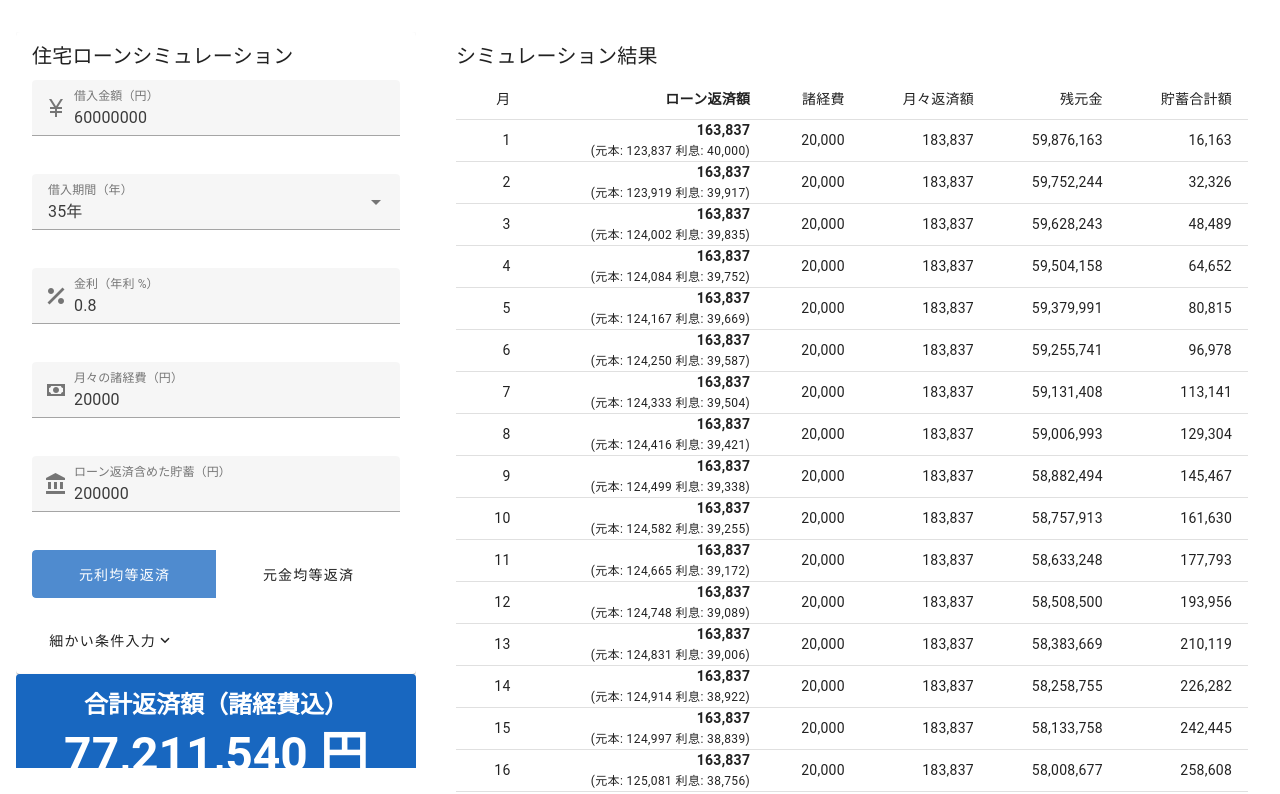
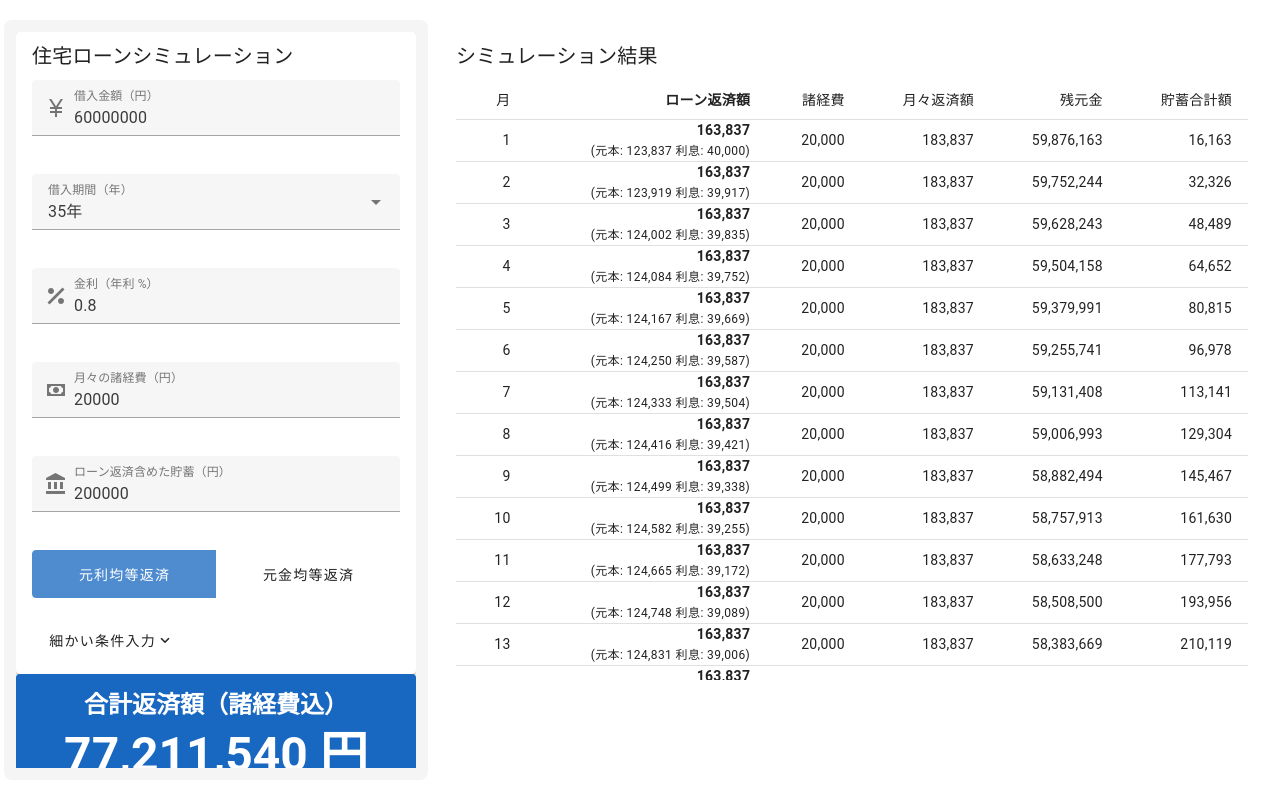
Before and after one commit to ateliee/loan-simulation, a Nuxt app: page / in a window 1280 px wide. Shown: the top 794 px of the page. Built offline with nearby package versions, Linux system fonts and the light colour scheme.

Commit message:
fix: layout

```diff
--- a/components/LoanResult.vue
+++ b/components/LoanResult.vue
@@ -2,7 +2,8 @@
   <v-card flat>
     <v-card-title class="text-h6">シミュレーション結果</v-card-title>
     <v-card-text>
-      <v-table density="compact">
+      <div class="table-container">
+        <v-table density="compact" fixed-header height="calc(100vh - 200px)">
           <thead>
             <tr>
               <th class="text-end">月</th>
@@ -31,6 +32,7 @@
             </tr>
           </tbody>
         </v-table>
+      </div>
     </v-card-text>
   </v-card>
 </template>
@@ -44,6 +46,17 @@ const props = defineProps({
 </script>
 
 <style lang="scss" scoped>
+.table-container {
+  position: relative;
+  overflow: hidden;
+}
+
+:deep(.v-table) {
+  .v-table__wrapper {
+    overflow-y: auto;
+  }
+}
+
 .highlight-row td {
   background-color: rgba(var(--v-theme-primary), 0.1);
 }
--- a/pages/index.vue
+++ b/pages/index.vue
@@ -1,7 +1,7 @@
 <template>
   <v-container class="py-8" fluid>
     <v-row>
-      <v-col cols="12" md="4">
+      <v-col cols="12" md="4" class="bg-grey-lighten-4 rounded-lg">
         <div style="position: sticky; top: 32px; z-index: 10; max-height: calc(100vh - 64px); overflow-y: auto;">
           <LoanForm
             v-model:principal="principal"
```
Lines whose indentation alone changed are shown as unchanged.
